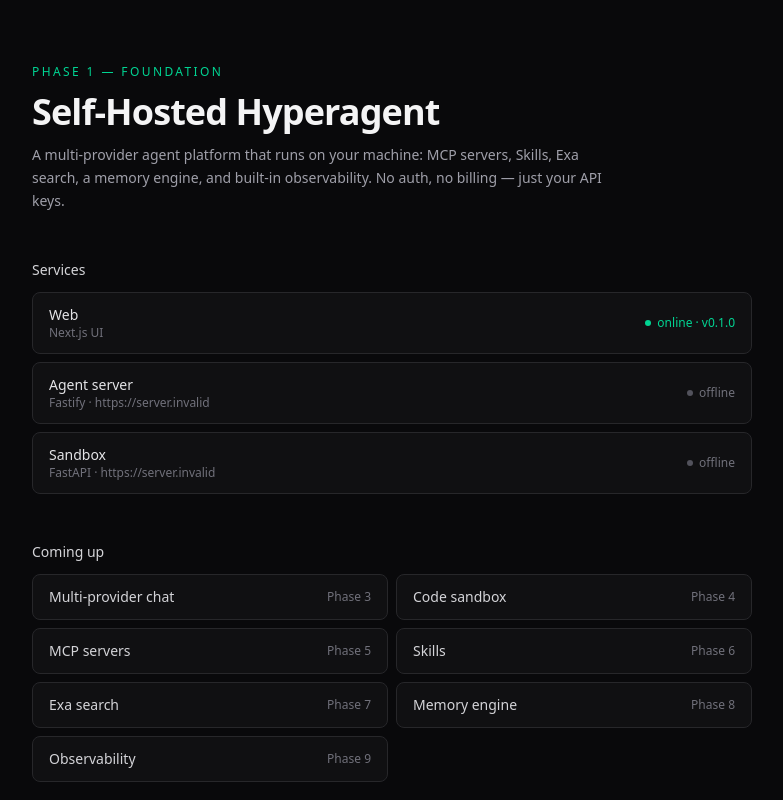
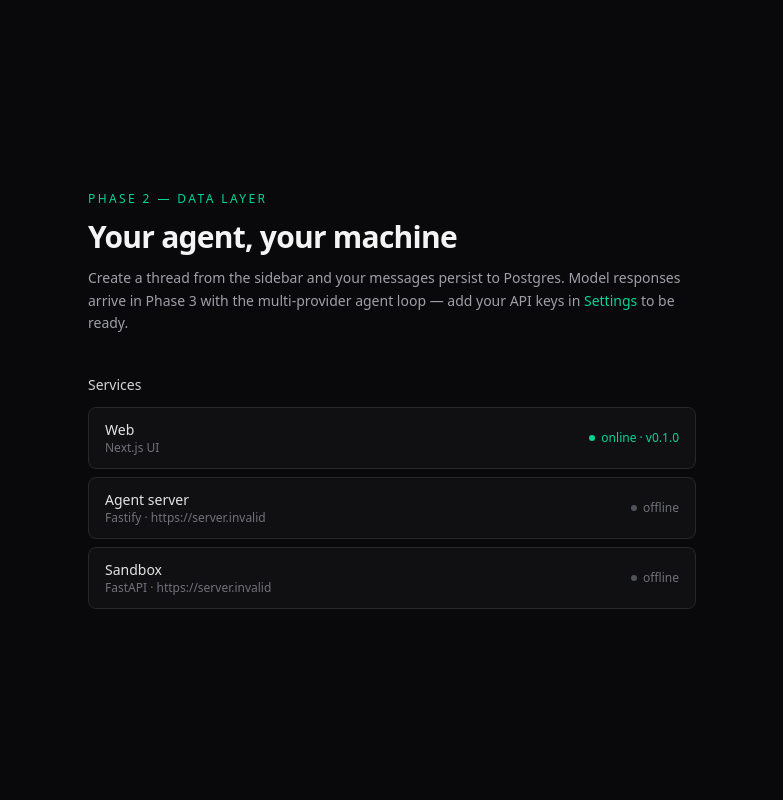
Before and after one commit to sundaram2021/self-hosted-hyperagent, a Next.js app in the folder apps/web/: page / in a window 1280 px wide. Shown: the whole page, without its empty margins (248-1031 px from the left). Built offline with nearby package versions, Linux system fonts and the light colour scheme; no server answers.

Commit message:
chore(phase-2): update apps/web/app/page.tsx

```diff
--- a/apps/web/app/page.tsx
+++ b/apps/web/app/page.tsx
@@ -1,27 +1,20 @@
 import { ServiceStatus } from '@/components/service-status';
-
-const FEATURES = [
-  { name: 'Multi-provider chat', phase: 3 },
-  { name: 'Code sandbox', phase: 4 },
-  { name: 'MCP servers', phase: 5 },
-  { name: 'Skills', phase: 6 },
-  { name: 'Exa search', phase: 7 },
-  { name: 'Memory engine', phase: 8 },
-  { name: 'Observability', phase: 9 },
-];
 
 export default function HomePage() {
   return (
-    <main className="mx-auto flex min-h-screen w-full max-w-3xl flex-col justify-center gap-12 px-6 py-16">
+    <div className="mx-auto flex min-h-screen w-full max-w-2xl flex-col justify-center gap-10 px-8 py-16">
       <header className="flex flex-col gap-3">
         <p className="text-xs font-medium uppercase tracking-[0.2em] text-emerald-400">
-          Phase 1 — Foundation
+          Phase 2 — Data layer
         </p>
-        <h1 className="text-4xl font-semibold tracking-tight">Self-Hosted Hyperagent</h1>
-        <p className="max-w-xl text-sm leading-relaxed text-zinc-400">
-          A multi-provider agent platform that runs on your machine: MCP servers, Skills, Exa
-          search, a memory engine, and built-in observability. No auth, no billing — just your
-          API keys.
+        <h1 className="text-3xl font-semibold tracking-tight">Your agent, your machine</h1>
+        <p className="text-sm leading-relaxed text-zinc-400">
+          Create a thread from the sidebar and your messages persist to Postgres. Model responses
+          arrive in Phase 3 with the multi-provider agent loop — add your API keys in{' '}
+          <a href="/settings" className="text-emerald-400 hover:underline">
+            Settings
+          </a>{' '}
+          to be ready.
         </p>
       </header>
 
@@ -29,21 +22,6 @@ export default function HomePage() {
         <h2 className="text-sm font-medium text-zinc-300">Services</h2>
         <ServiceStatus />
       </section>
-
-      <section className="flex flex-col gap-3">
-        <h2 className="text-sm font-medium text-zinc-300">Coming up</h2>
-        <ul className="grid grid-cols-1 gap-2 sm:grid-cols-2">
-          {FEATURES.map((feature) => (
-            <li
-              key={feature.name}
-              className="flex items-center justify-between rounded-lg border border-zinc-800 bg-zinc-900/50 px-4 py-3 text-sm text-zinc-300"
-            >
-              <span>{feature.name}</span>
-              <span className="text-xs text-zinc-500">Phase {feature.phase}</span>
-            </li>
-          ))}
-        </ul>
-      </section>
-    </main>
+    </div>
   );
 }
```
